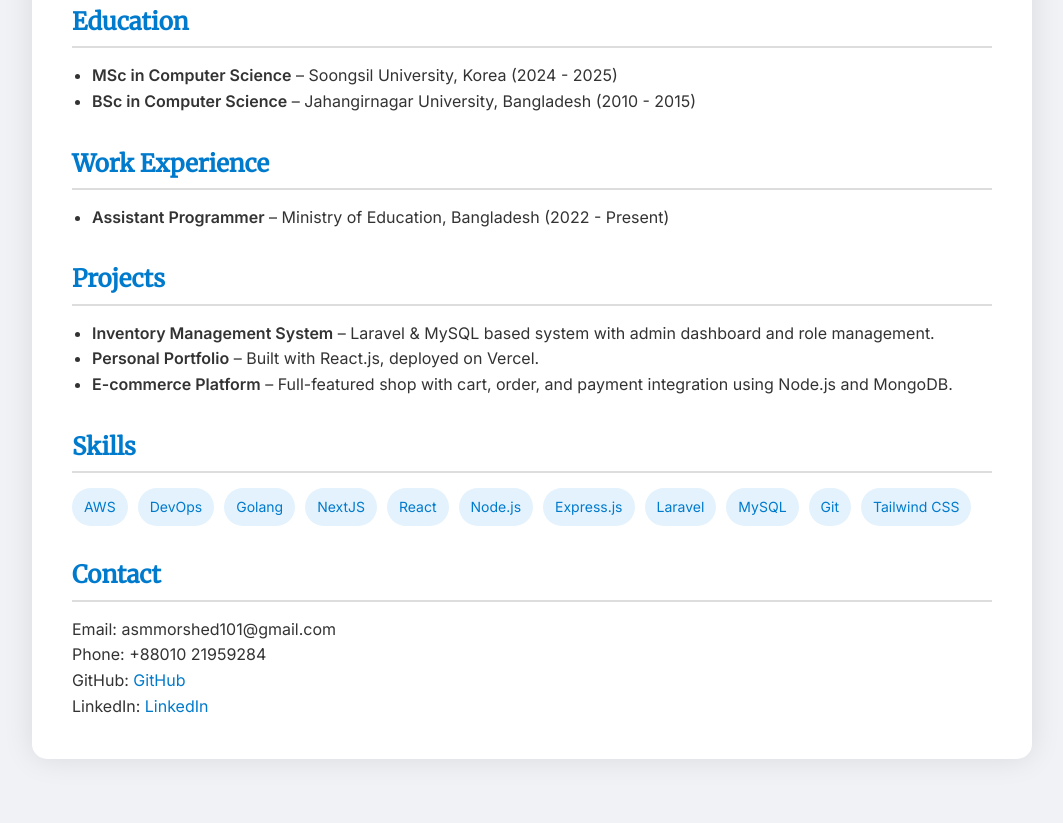
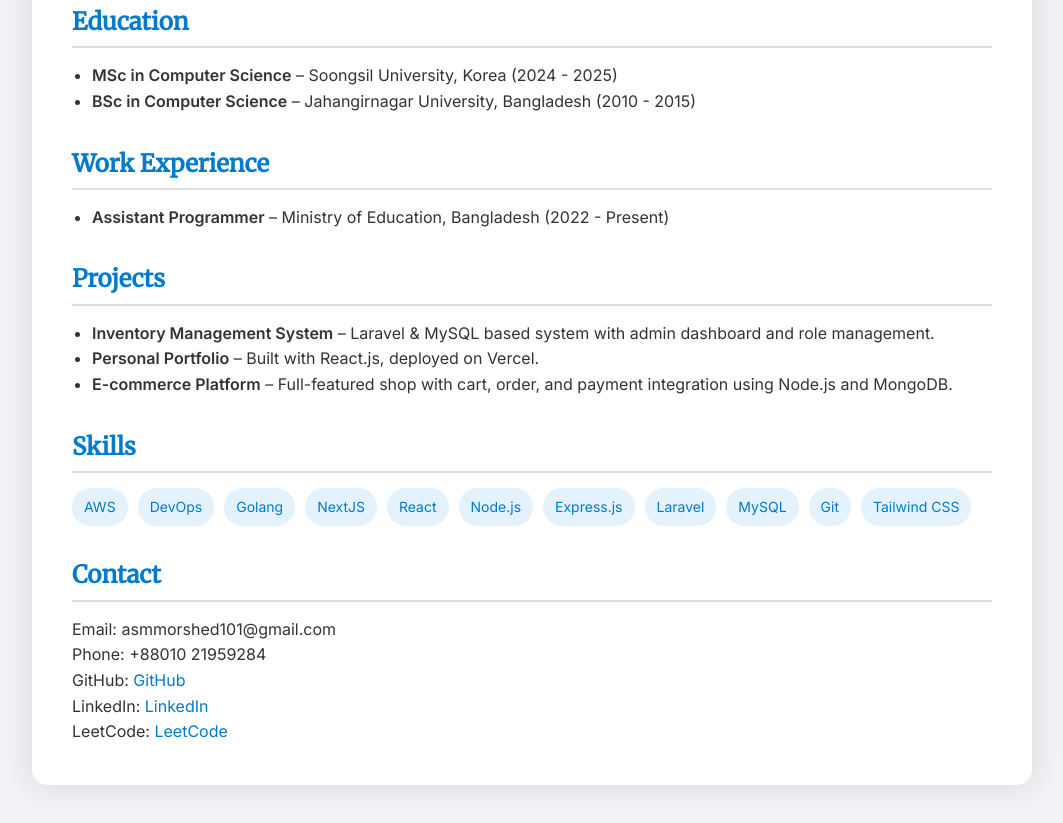
Before and after one commit to asmmorshed101/resume, a plain HTML site: page index.html in a window 1280 px wide. Shown: the part 672-1495 px from the top of the page, without its empty margins (108-1171 px from the left). Before the commit the page ends 1471 px from the top, so only its background shows below. Drawn offline with Linux system fonts and the light colour scheme.

Commit message:
leetcode

```diff
--- a/index.html
+++ b/index.html
@@ -75,6 +75,7 @@
       <p>Phone: +88010 21959284</p>
       <p>GitHub: <a href="https://github.com/asmmorshed101" target="_blank">GitHub</a></p>
       <p>LinkedIn: <a href="https://www.linkedin.com/in/asmmorshed/" target="_blank">LinkedIn</a></p>
+      <p>LeetCode: <a href="https://leetcode.com/u/asmmorshed101/" target="_blank">LeetCode</a></p>
     </section>
   </div>
 </body>
```
